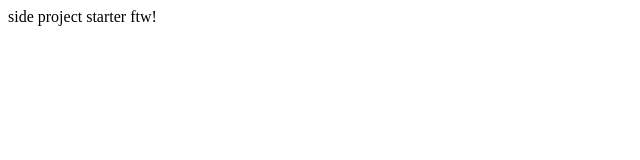
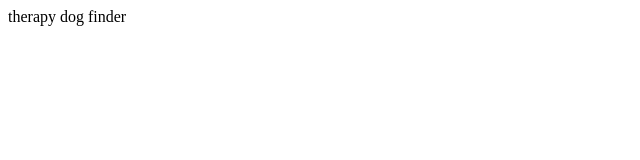
Before and after one commit to just-jollie/persephone, a React (Create React App) app: page / in a window 1280 px wide. Shown: the top 160 px of the page, without its empty margins (0-640 px from the left). Built offline with nearby package versions, Linux system fonts and the light colour scheme.

Commit message:
:art: Added import sorting
simple-import-sort

```diff
--- a/src/App.js
+++ b/src/App.js
@@ -1,5 +1,5 @@
 function App() {
-  return <div>side project starter ftw!</div>
+  return <div>therapy dog finder</div>
 }
 
 export default App
--- a/src/index.js
+++ b/src/index.js
@@ -1,5 +1,6 @@
 import React from 'react'
 import ReactDOM from 'react-dom/client'
+
 import App from './App'
 
 const root = ReactDOM.createRoot(document.getElementById('root'))
```
Also changed, not shown: package.json (+17 -2 lines), 2 other files (tests, documents, lock files or other folders).
